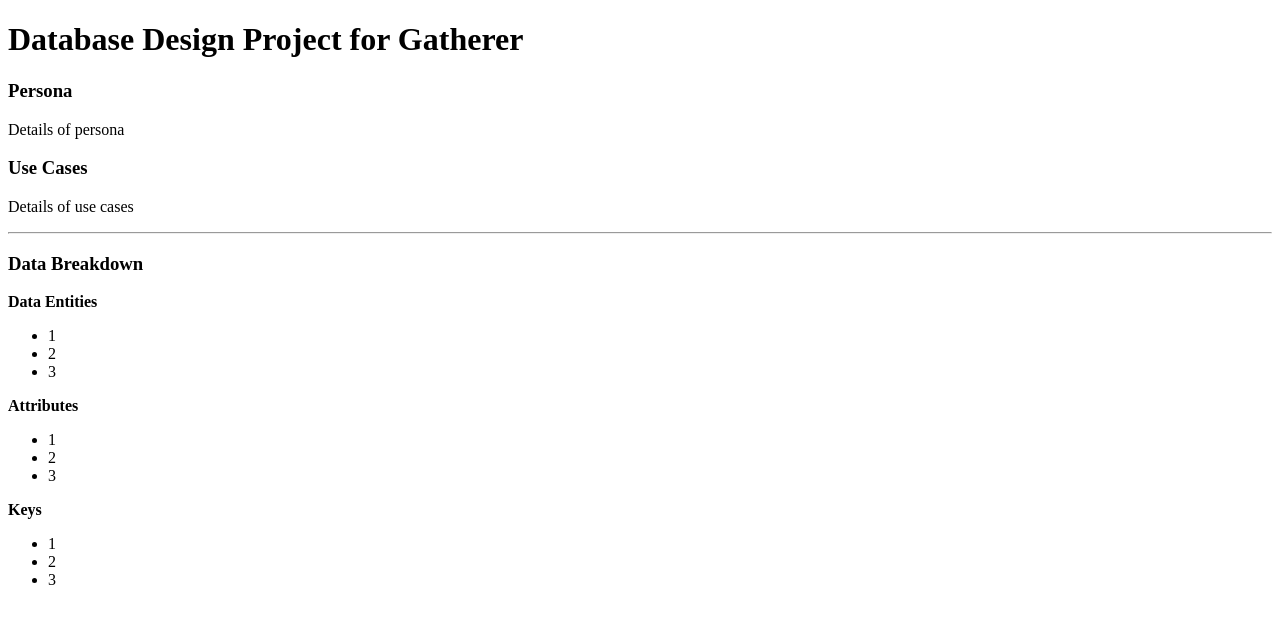
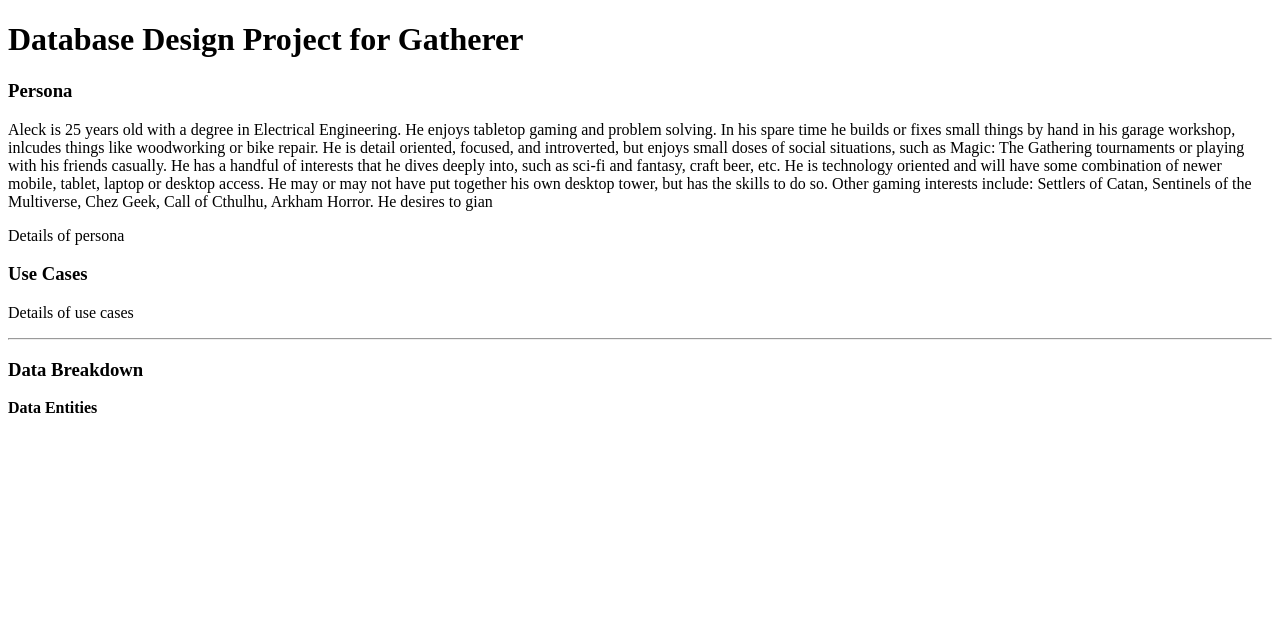
Before and after one commit to kimberlykeller/gatherer, a PHP site: page / in a window 1280 px wide. Shown: the top 624 px of the page. Run offline with PHP 8.4, Linux system fonts and the light colour scheme; some libraries are stand-ins or nearby versions.

Commit message:
added persona content

```diff
--- a/index.php
+++ b/index.php
@@ -7,28 +7,26 @@
 	<body>
 		<h1>Database Design Project for Gatherer</h1>
 		<h3>Persona</h3>
+		Aleck is 25 years old with a degree in Electrical Engineering. He enjoys tabletop gaming and problem solving.
+		In his spare time he builds or fixes small things by hand in his garage workshop, inlcudes things like woodworking
+		or bike repair. He is detail oriented, focused, and introverted, but enjoys small doses of social situations, such as Magic: The Gathering
+		tournaments or playing with his friends casually. He has a handful of interests that he dives deeply into, such as sci-fi and fantasy,
+		craft beer, etc.
+
+		He is technology oriented and will have some combination of newer mobile, tablet, laptop or desktop access. He may or may not
+		have put together his own desktop tower, but has the skills to do so.
+
+		Other gaming interests include: Settlers of Catan, Sentinels of the Multiverse, Chez Geek, Call of Cthulhu, Arkham Horror.
+
+		He desires to gian
+
+
 		<p>Details of persona</p>
 		<h3>Use Cases</h3>
 		<p>Details of use cases</p>
 		<hr>
 		<h3>Data Breakdown</h3>
 		<p><strong>Data Entities</strong></p>
-		<ul>
-			<li>1</li>
-			<li>2</li>
-			<li>3</li>
-		</ul>
-		<p><strong>Attributes</strong></p>
-		<ul>
-			<li>1</li>
-			<li>2</li>
-			<li>3</li>
-		</ul>
-		<p><strong>Keys</strong></p>
-		<ul>
-			<li>1</li>
-			<li>2</li>
-			<li>3</li>
-		</ul>
+
 	</body>
 </html>
```
